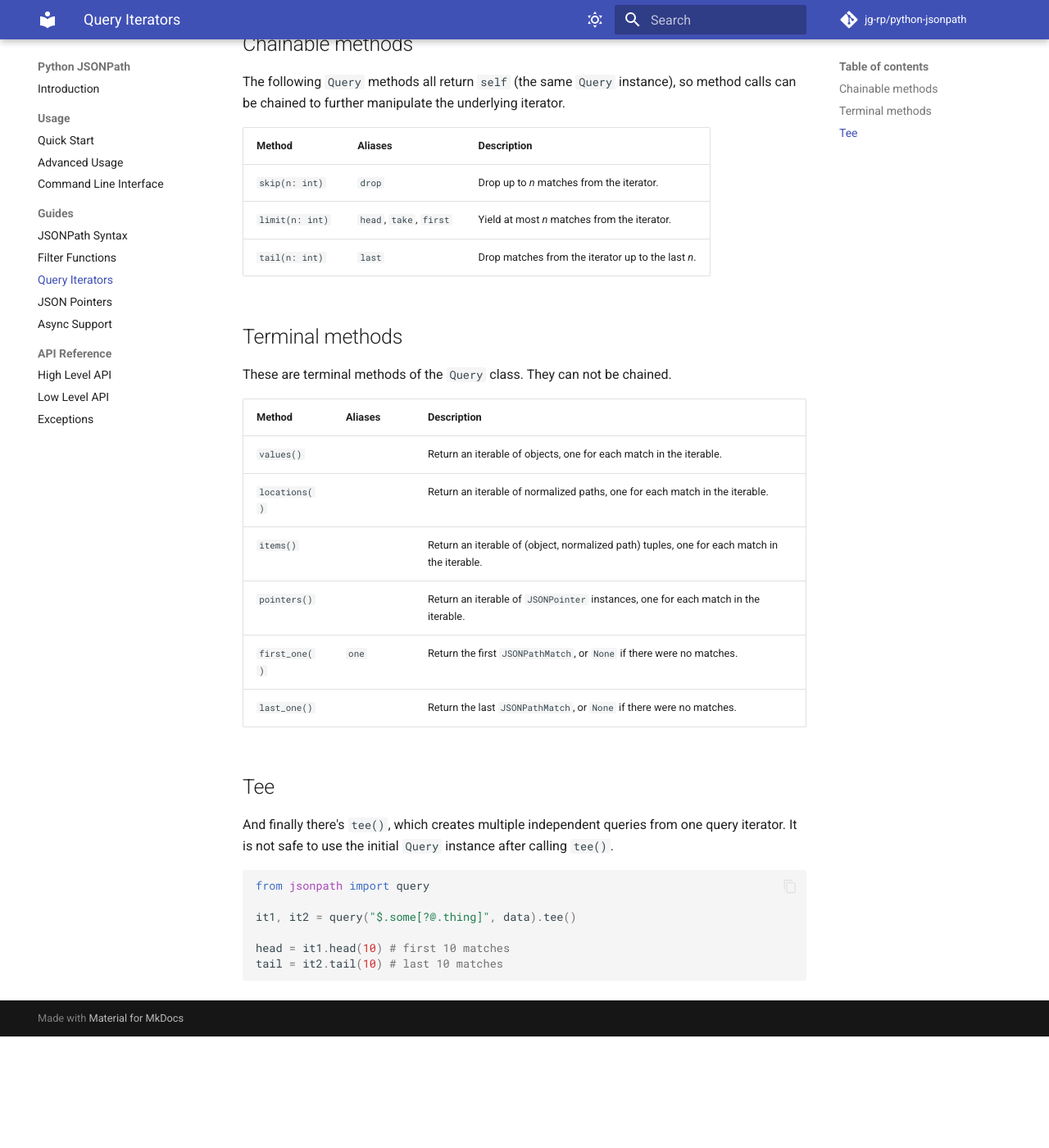
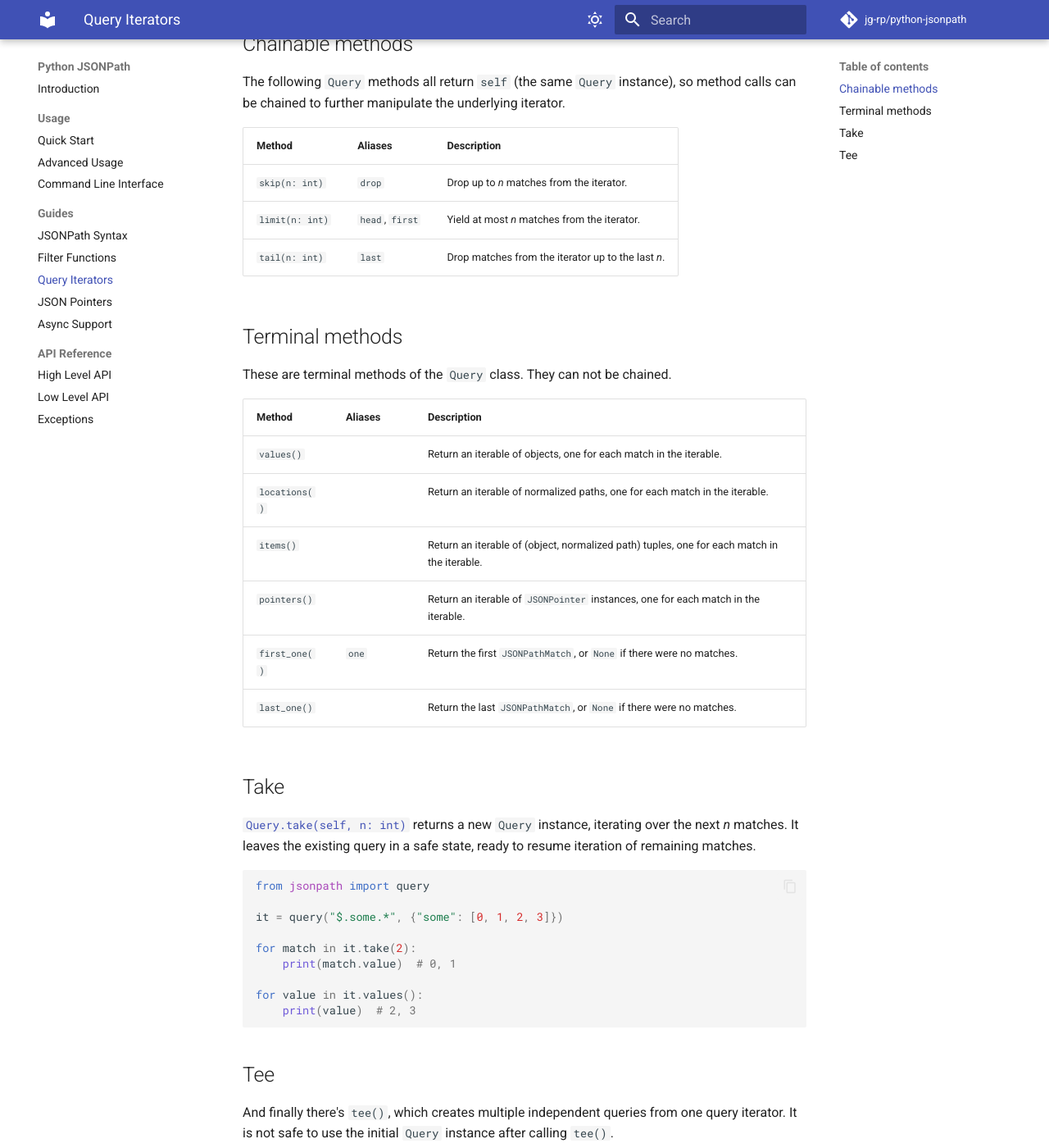
Before and after one commit to jg-rp/python-jsonpath, an MkDocs documentation site: the page built from docs/query.md, in a window 1280 px wide and 1400 px high, scrolled down 1053 px. Shown: the whole window at 82% size. Built offline with MkDocs 1.6.1 and Material for MkDocs 9.7.7, drawn with Linux system fonts in a browser that asks for light colours; comment, search, counter and statistics services are not loaded; before the commit the page ends 2317 px from its top, so only the background shows below that.

Commit message:
Redfeine `take` to leave the receiver in a useful state.

````diff
--- a/docs/query.md
+++ b/docs/query.md
@@ -64,6 +64,22 @@
 | `first_one()` | `one`   | Return the first `JSONPathMatch`, or `None` if there were no matches.                       |
 | `last_one()`  |         | Return the last `JSONPathMatch`, or `None` if there were no matches.                        |
 
+## Take
+
+[`Query.take(self, n: int)`](api.md#jsonpath.Query.take) returns a new `Query` instance, iterating over the next _n_ matches. It leaves the existing query in a safe state, ready to resume iteration of remaining matches.
+
+```python
+from jsonpath import query
+
+it = query("$.some.*", {"some": [0, 1, 2, 3]})
+
+for match in it.take(2):
+    print(match.value)  # 0, 1
+
+for value in it.values():
+    print(value)  # 2, 3
+```
+
 ## Tee
 
 And finally there's `tee()`, which creates multiple independent queries from one query iterator. It is not safe to use the initial `Query` instance after calling `tee()`.
````
Also changed, not shown: other parts of docs/query.md (+5 -5 lines), 2 other files.
